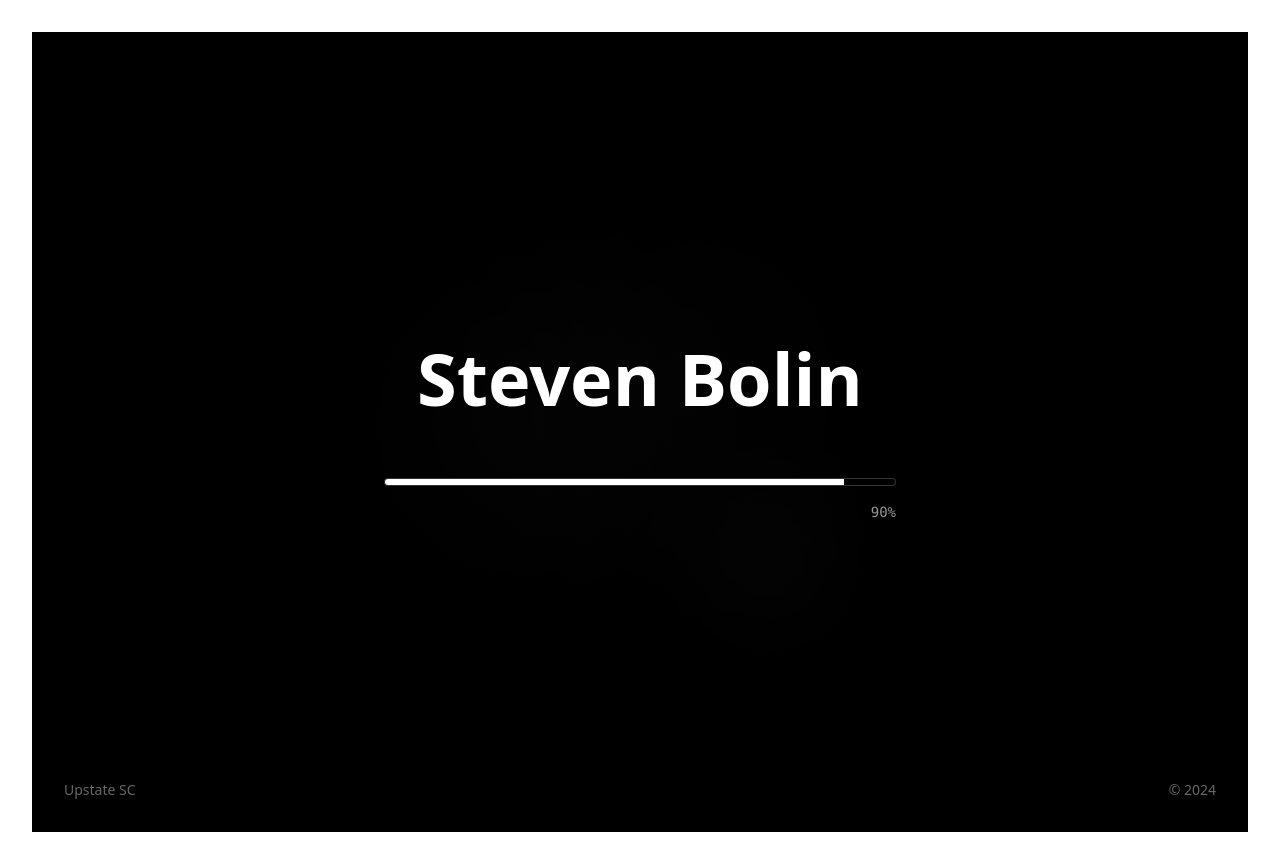
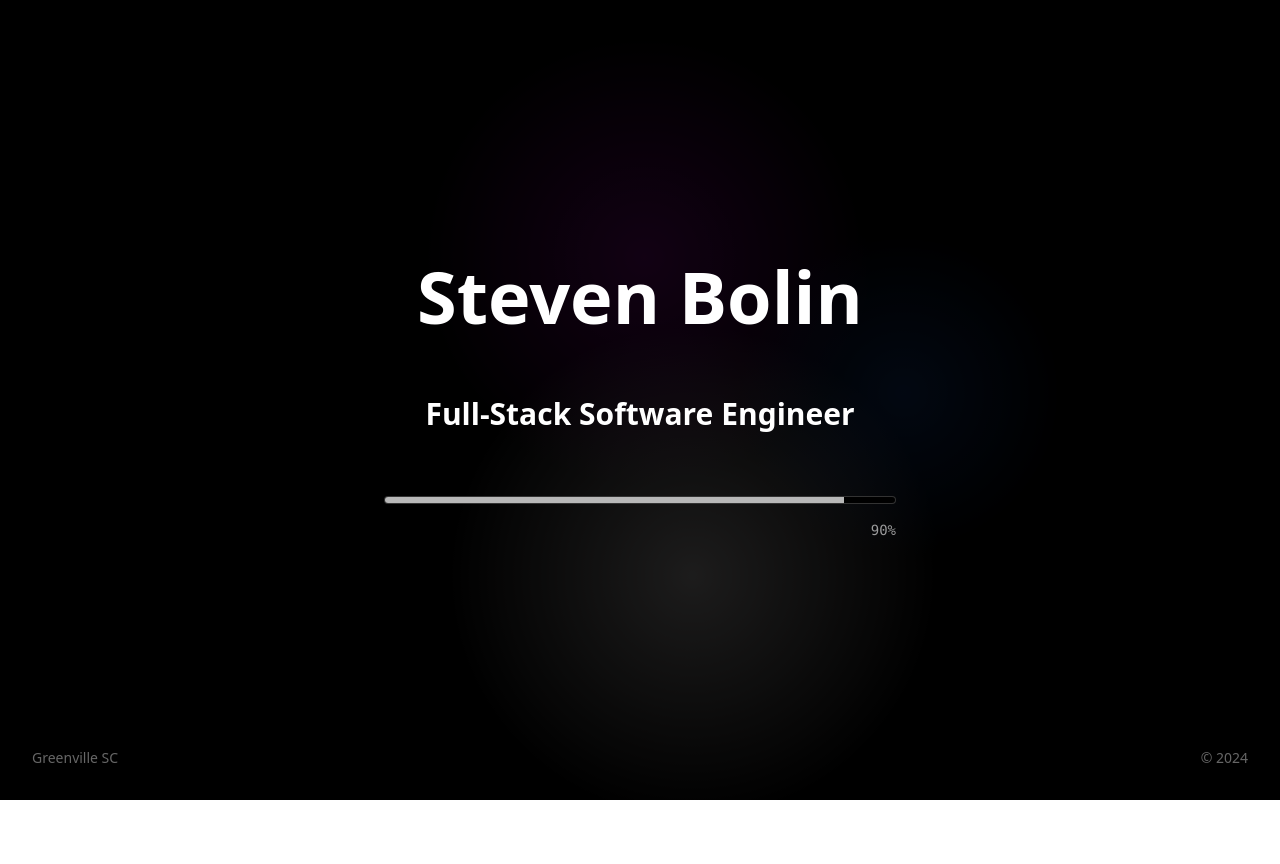
Before and after one commit to fauxfox117/my_portfolio, a React (Vite) app: page / in a window 1280 px wide. After the commit the page ends 800 px from the top, so only its background shows below. Built offline with nearby package versions, Linux system fonts and the light colour scheme.

Commit message:
almost done

```diff
--- a/src/components/App.css
+++ b/src/components/App.css
@@ -1,7 +1,7 @@
 #root {
-  max-width: 1280px;
+  max-width: 100%;
+  height: 100vh;
   margin: 0 auto;
-  padding: 2rem;
   text-align: center;
 }
 
@@ -16,6 +16,22 @@
 }
 .logo.react:hover {
   filter: drop-shadow(0 0 2em #61dafbaa);
+}
+
+.circle-gradient-1 {
+  background: radial-gradient(
+    circle,
+    rgba(213, 19, 231, 0.569) 0%,
+    transparent 70%
+  );
+}
+
+.circle-gradient-2 {
+  background: radial-gradient(circle, rgb(242, 237, 237) 0%, transparent 70%);
+}
+
+.circle-gradient-3 {
+  background: radial-gradient(circle, rgb(36, 116, 255) 0%, transparent 70%);
 }
 
 @keyframes logo-spin {
@@ -40,27 +56,3 @@
 .read-the-docs {
   color: #888;
 }
-
-.circle-gradient-1 {
-  background: radial-gradient(
-    circle,
-    rgba(255, 255, 255, 0.1) 0%,
-    transparent 70%
-  );
-}
-
-.circle-gradient-2 {
-  background: radial-gradient(
-    circle,
-    rgba(255, 255, 255, 0.08) 0%,
-    transparent 70%
-  );
-}
-
-.circle-gradient-3 {
-  background: radial-gradient(
-    circle,
-    rgba(255, 255, 255, 0.12) 0%,
-    transparent 70%
-  );
-}
--- a/src/components/App.jsx
+++ b/src/components/App.jsx
@@ -21,55 +21,60 @@ function App() {
 
   return (
     <div className="relative min-h-screen bg-black flex flex-col items-center justify-center overflow-hidden">
-      {/* Animated Background - Circles like Federico's */}
+      {/* Animated Background Circles - Now Moving Randomly */}
       <div className="absolute inset-0 overflow-hidden opacity-30">
+        {/* Circle 1 - Moves in a figure-8 pattern */}
         <motion.div
-          className="absolute top-1/4 left-1/4 w-96 h-96 rounded-full"
-          style={{
-            background:
-              "radial-gradient(circle, rgba(255,255,255,0.1) 0%, transparent 70%)",
-          }}
+          className="absolute w-96 h-96 rounded-full circle-gradient-1"
           animate={{
-            scale: [1, 1.2, 1],
-            opacity: [0.3, 0.5, 0.3],
+            x: [0, 200, 0, -200, 0],
+            y: [0, -100, 200, -100, 0],
+            scale: [1, 1.2, 1, 1.3, 1],
+            opacity: [0.3, 0.5, 0.4, 0.5, 0.3],
           }}
           transition={{
-            duration: 8,
+            duration: 20,
             repeat: Infinity,
             ease: "easeInOut",
           }}
+          style={{ left: "20%", top: "20%" }}
         />
+
+        {/* Circle 2 - Drifts diagonally */}
         <motion.div
-          className="absolute bottom-1/4 right-1/4 w-[500px] h-[500px] rounded-full"
-          style={{
-            background:
-              "radial-gradient(circle, rgba(255,255,255,0.08) 0%, transparent 70%)",
-          }}
+          className="absolute w-[500px] h-[500px] rounded-full circle-gradient-2"
           animate={{
-            scale: [1.2, 1, 1.2],
-            opacity: [0.2, 0.4, 0.2],
+            x: [0, -150, 100, -50, 0],
+            y: [0, 150, -100, 50, 0],
+            scale: [1.2, 1, 1.4, 1.1, 1.2],
+            opacity: [0.2, 0.4, 0.3, 0.4, 0.2],
           }}
           transition={{
-            duration: 10,
+            duration: 25,
             repeat: Infinity,
             ease: "easeInOut",
           }}
+          style={{ right: "15%", bottom: "15%" }}
         />
+
+        {/* Circle 3 - Orbits around center */}
         <motion.div
-          className="absolute top-1/2 left-1/2 w-64 h-64 rounded-full"
-          style={{
-            background:
-              "radial-gradient(circle, rgba(255,255,255,0.12) 0%, transparent 70%)",
-            transform: "translate(-50%, -50%)",
-          }}
+          className="absolute w-64 h-64 rounded-full circle-gradient-3"
           animate={{
-            scale: [1, 1.3, 1],
-            opacity: [0.4, 0.2, 0.4],
+            x: [0, 150, 0, -150, 0],
+            y: [0, -150, 0, 150, 0],
+            scale: [1, 1.3, 1.2, 1.4, 1],
+            opacity: [0.4, 0.2, 0.5, 0.3, 0.4],
           }}
           transition={{
-            duration: 6,
+            duration: 18,
             repeat: Infinity,
             ease: "easeInOut",
+          }}
+          style={{
+            left: "50%",
+            top: "50%",
+            transform: "translate(-50%, -50%)",
           }}
         />
       </div>
@@ -85,6 +90,14 @@ function App() {
         >
           Steven Bolin
         </motion.h1>
+        <motion.h2
+          className="text-2xl md:text-3xl font-semibold text-white mb-16 text-center"
+          initial={{ opacity: 0, y: 20 }}
+          animate={{ opacity: 1, y: 0 }}
+          transition={{ duration: 0.8 }}
+        >
+          Full-Stack Software Engineer
+        </motion.h2>
 
         {/* Loading Bar Container */}
         <motion.div
@@ -96,12 +109,29 @@ function App() {
           <div className="relative w-full h-2 bg-black border border-white/20 rounded-full overflow-hidden">
             <motion.div
               className="absolute left-0 top-0 h-full bg-white"
-              style={{
-                width: `${progress}%`,
-              }}
-              transition={{
-                duration: 0.1,
-              }}
+              animate={
+                progress >= 90
+                  ? {
+                      width: "90%",
+                      opacity: [1, 0.3, 1],
+                    }
+                  : {
+                      width: `${progress}%`,
+                    }
+              }
+              transition={
+                progress >= 90
+                  ? {
+                      opacity: {
+                        duration: 1,
+                        repeat: Infinity,
+                        ease: "easeInOut",
+                      },
+                    }
+                  : {
+                      duration: 0.1,
+                    }
+              }
             />
           </div>
 
@@ -119,7 +149,7 @@ function App() {
         animate={{ opacity: 1 }}
         transition={{ delay: 1 }}
       >
-        <p>Upstate SC</p>
+        <p>Greenville SC</p>
       </motion.div>
 
       <motion.div
```
